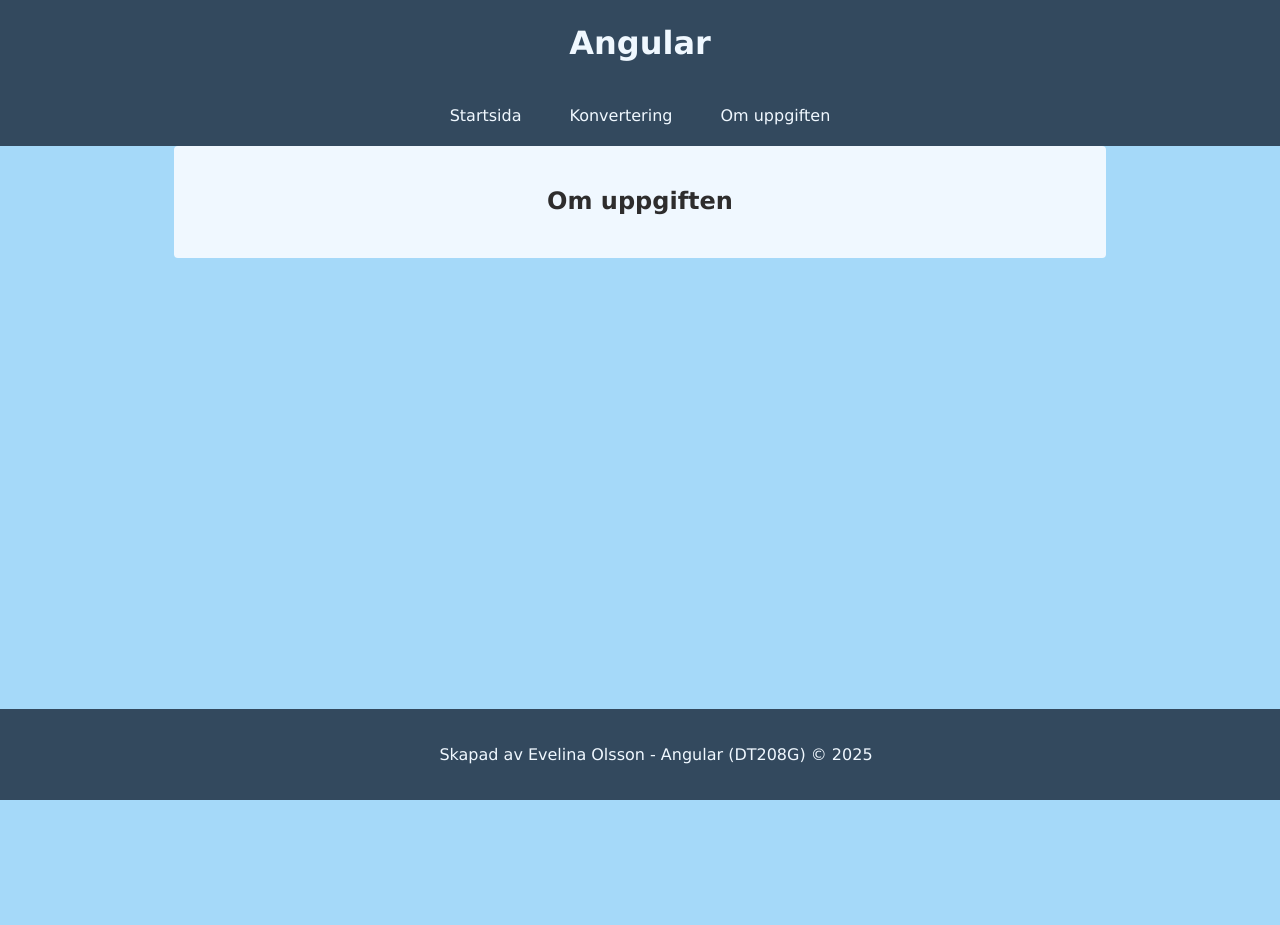
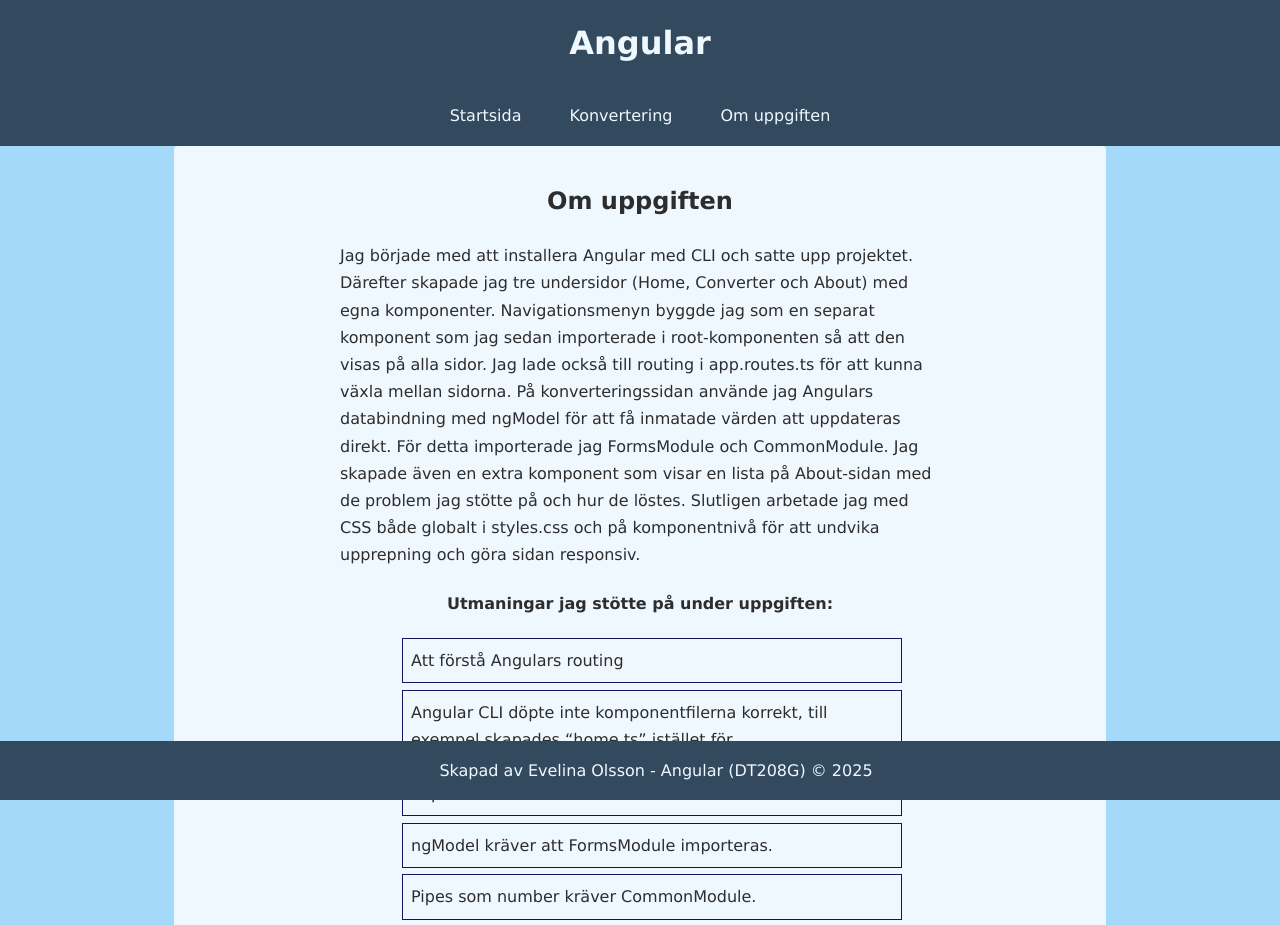
Before and after one commit to evelinaolssn/moment3_dt208g, an Angular app: page /about in a window 1280 px wide. Shown: the top 925 px of the page. Before the commit the page ends 800 px from the top, so only its background shows below. Built offline with nearby package versions, Linux system fonts and the light colour scheme.

Commit message:
Added list component and implement About page content

```diff
--- /dev/null
+++ b/src/app/components/list/list.css
@@ -0,0 +1,13 @@
+ul {
+  max-width: 500px;
+  list-style: none;
+  padding-left: 1.5rem;
+  text-align: left;
+  margin: 0 auto;
+}
+
+li {
+    margin-bottom: 0.4rem;
+    padding: 0.5rem;
+    border: 1px solid #16125f;
+}
--- /dev/null
+++ b/src/app/components/list/list.html
@@ -0,0 +1,9 @@
+<h4>Utmaningar jag stötte på under uppgiften:</h4>
+<ul>
+    <li>Att förstå Angulars routing</li>
+    <li>Angular CLI döpte inte komponentfilerna korrekt, till exempel skapades “home.ts”
+        istället för “home.component.ts”. Jag löste detta genom att manuellt döpa om filen.</li>
+    <li>ngModel kräver att FormsModule importeras.</li>
+    <li>Pipes som number kräver CommonModule.</li>
+    <li>Att unvika upprepning av CSS kod.</li>
+</ul>
--- a/src/app/pages/about/about.component.ts
+++ b/src/app/pages/about/about.component.ts
@@ -1,8 +1,10 @@
 import { Component } from '@angular/core';
+import {ListComponent} from '../../components/list/list.component';
 
 @Component({
   selector: 'app-about',
-  imports: [],
+  standalone: true,
+  imports: [ListComponent],
   templateUrl: './about.html',
   styleUrl: './about.css'
 })
--- a/src/app/pages/about/about.css
+++ b/src/app/pages/about/about.css
@@ -0,0 +1,3 @@
+p {
+    text-align: left;
+}
--- a/src/app/pages/about/about.html
+++ b/src/app/pages/about/about.html
@@ -1 +1,15 @@
 <h2>Om uppgiften</h2>
+
+<p>
+    Jag började med att installera Angular med CLI och satte upp projektet. Därefter skapade jag tre
+    undersidor (Home, Converter och About) med egna komponenter. Navigationsmenyn byggde jag som en
+    separat komponent som jag sedan importerade i root-komponenten så att den visas på alla sidor.
+    Jag lade också till routing i app.routes.ts för att kunna växla mellan sidorna.
+    På konverteringssidan använde jag Angulars databindning med ngModel för att få inmatade värden att
+    uppdateras direkt. För detta importerade jag FormsModule och CommonModule. Jag skapade även en
+    extra komponent som visar en lista på About-sidan med de problem jag stötte på och hur de löstes.
+    Slutligen arbetade jag med CSS både globalt i styles.css och på komponentnivå för att undvika
+    upprepning och göra sidan responsiv.
+</p>
+
+<app-list></app-list>
--- a/src/styles.css
+++ b/src/styles.css
@@ -25,6 +25,10 @@
     padding: 1rem;
 }
 
+p {
+    max-width: 600px;
+    margin: 0 auto;
+}
 footer {
     position: fixed;
     bottom: 0;
```
Also changed, not shown: src/app/components/list/list.component.ts (added, +12 -0 lines).
